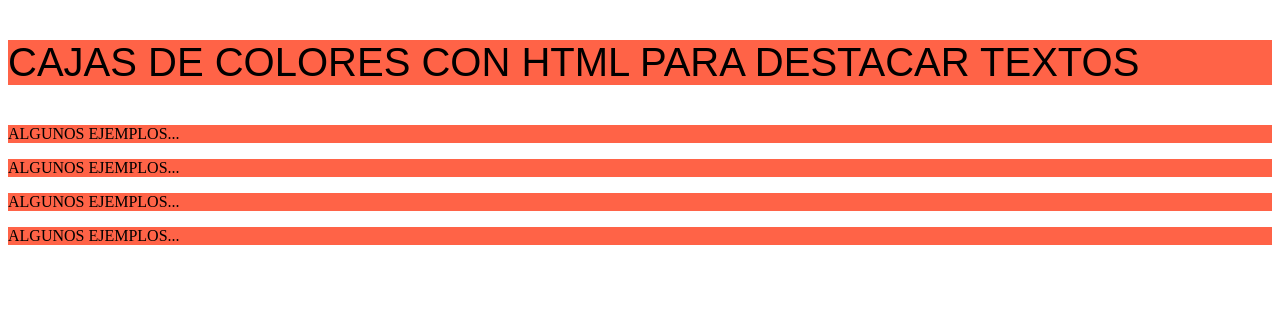
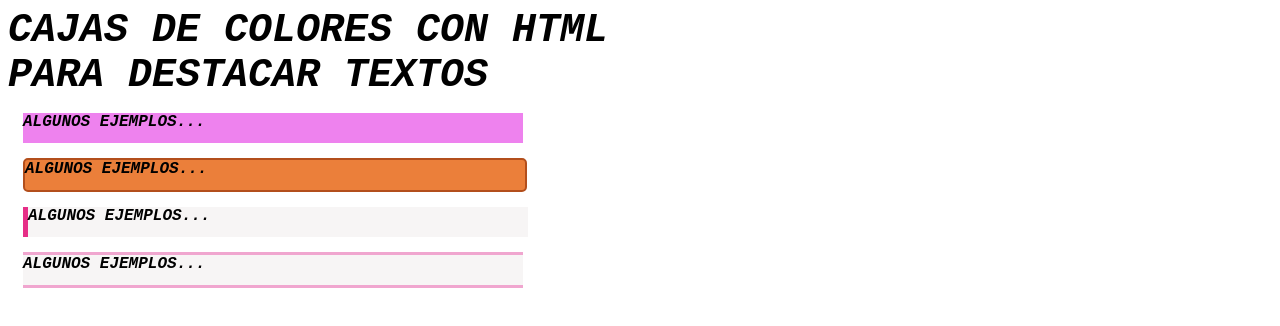
Before and after one commit to arantxapz/generation_bootcamp, a plain HTML site: page intro_css/assets/ejercicio1.html in a window 1280 px wide. Drawn offline with Linux system fonts and the light colour scheme.

Commit message:
se agregaron estilos al ejercicio1

```diff
--- a/intro_css/assets/css/ejercicio1.css
+++ b/intro_css/assets/css/ejercicio1.css
@@ -1,14 +1,59 @@
-.color-texto{
+.Titulo{
     color: black;
-    font-family: sans-serif;
+    font-weight: bold;
+    font-style: italic;
+    font-family: 'Courier New', Courier, monospace ;
+    font-size: 40px;
+
+}
+
+.Titulo2{
+    color: black;
+    font-weight: bold;
+    font-style: italic;
+    font-family: 'Courier New', Courier, monospace ;
     font-size: 40px;
 }
-
-.p{
-    background-color: hotpink;
+.ej1{
+    background-color: rgb(238, 130, 238);
+    width: 500px;
+    height: 30px;
+    margin: 15px;
+    font-style: italic;
+    font-family: 'Courier New', Courier, monospace ;
+    font-weight: bold;
+}
+.ej2{
+    background-color: #EB7F3A;
+    border:2px solid #B34F1C;
+    width: 500px;
+    height: 30px;
+    margin: 15px;
+    border-radius: 5px;
+    font-style: italic;
+    font-family: 'Courier New', Courier, monospace ;
+    font-weight: bold;
 }
 
-p{
-    background-color: tomato;
-    border: ;
+.ej3{
+    background-color: #F7F5F5;
+    border-left: 5px solid #E62E87;
+    width: 500px;
+    height: 30px;
+    margin: 15px;
+    font-style: italic;
+    font-family: 'Courier New', Courier, monospace ;
+    font-weight: bold;
 }
+
+.ej4{
+    background-color: #F7F5F5;
+    border-top: solid #F0A6CF;
+    border-bottom: solid #F0A6CF ;
+    width: 500px;
+    height: 30px;
+    margin: 15px;
+    font-style: italic;
+    font-family: 'Courier New', Courier, monospace ;
+    font-weight: bold;
+}
--- a/intro_css/assets/ejercicio1.html
+++ b/intro_css/assets/ejercicio1.html
@@ -9,11 +9,13 @@
 </head>
 <body>
 
-    <p class ="color-texto" >CAJAS DE COLORES CON HTML PARA DESTACAR TEXTOS</p>
+    <div class ="Titulo" >CAJAS DE COLORES CON HTML </div>
 
-    <p>ALGUNOS EJEMPLOS...</p>
-    <p>ALGUNOS EJEMPLOS...</p>
-    <p>ALGUNOS EJEMPLOS...</p>
-    <p>ALGUNOS EJEMPLOS...</p>
+    <div class ="Titulo2"> PARA DESTACAR TEXTOS</div>
+
+    <div class="ej1">ALGUNOS EJEMPLOS...</div>
+    <div class="ej2">ALGUNOS EJEMPLOS...</div>
+    <div class="ej3">ALGUNOS EJEMPLOS...</div>
+    <div class="ej4">ALGUNOS EJEMPLOS...</div>
 
 </html>
```
